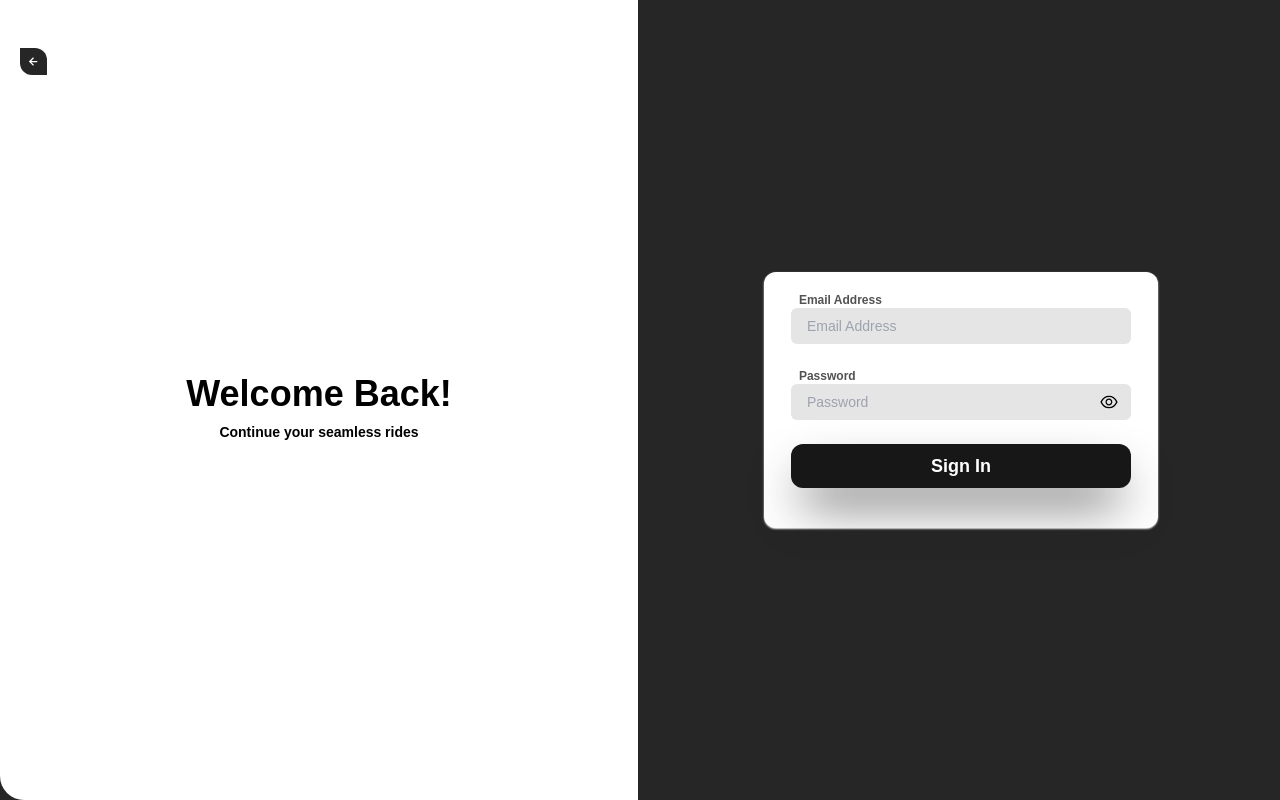
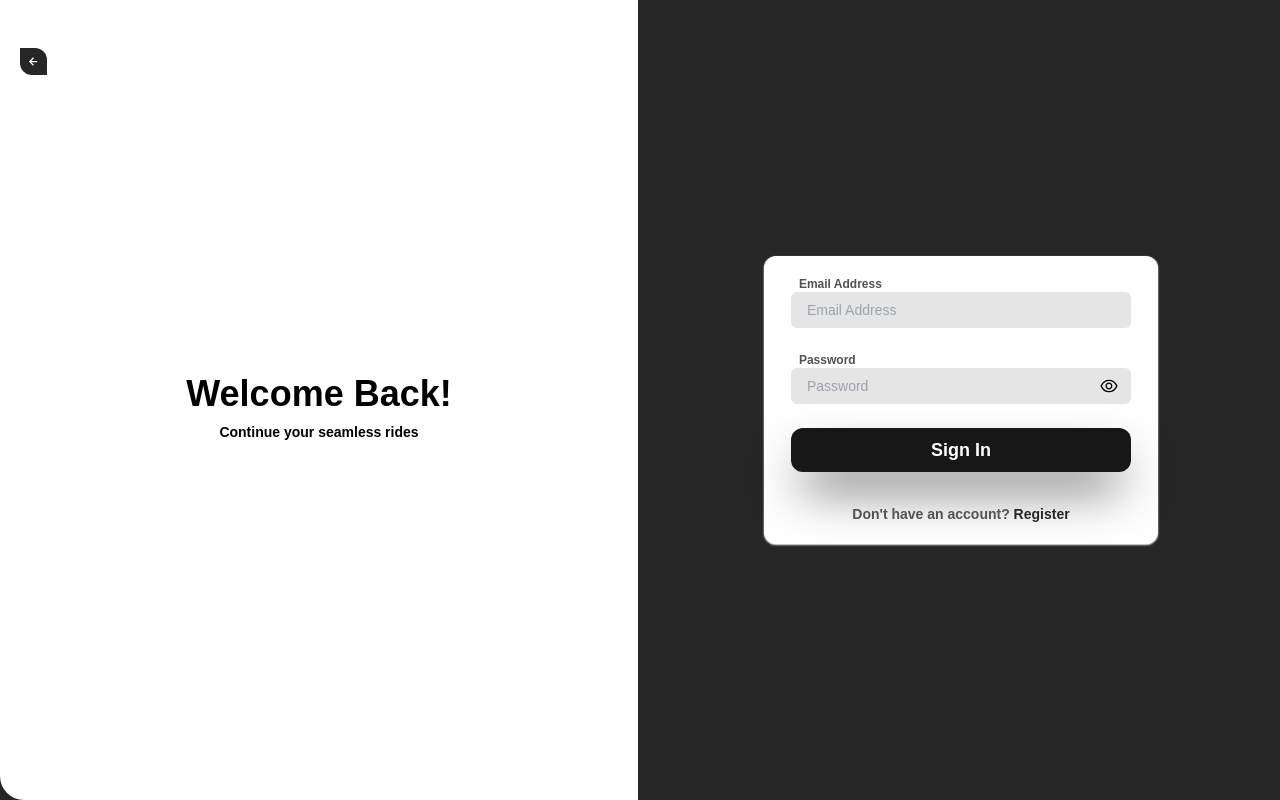
Before and after one commit to TubiOb/REACT, a React (Create React App) app in the folder fleetlink/: page /login in a window 1280 px wide. Built offline with nearby package versions, Linux system fonts and the light colour scheme; the HTML template or start-up script is replaced by a standard one.

Commit message:
Added connection between the Sign In and Sign Up form

```diff
--- a/fleetlink/src/components/LoginForm.jsx
+++ b/fleetlink/src/components/LoginForm.jsx
@@ -7,6 +7,7 @@ import { getDocs, doc, collection } from 'firebase/firestore'
 import Toast from './Toast'
 import { toast } from 'react-toastify'
 import 'react-toastify/dist/ReactToastify.css'
+import { Link } from 'react-router-dom';
 
 const LoginForm = () => {
 
@@ -104,7 +105,7 @@ const LoginForm = () => {
 
   return (
     <div className='w-full md:w-[50%] h-screen bg-inherit flex flex-col items-center justify-center p-4 mb-3 relative'>
-        <form onSubmit={handleLogin} method='GET' className='mx-auto mt-8 md:mt-0 bg-white outline-none border-none rounded-xl shadow-sm shadow-neutral-50 w-[85%] md:w-[65%] inline-flex flex-col h-64 gap-4 px-2 py-5'>
+        <form onSubmit={handleLogin} method='GET' className='mx-auto mt-8 md:mt-0 bg-white outline-none border-none rounded-xl shadow-sm shadow-neutral-50 w-[85%] md:w-[65%] inline-flex flex-col h-auto gap-4 px-2 py-5'>
             <InputFields placeholder='Email Address' onInputChange={(value) => handleInputChange(value, 'emailAddress')}/>
             <InputFields placeholder='Password' onInputChange={(value) => handleInputChange(value, 'password')}/>
 
@@ -112,7 +113,7 @@ const LoginForm = () => {
                 <button type="submit" className='text-white px-2 py-2 rounded-xl w-full mx-auto bg-neutral-900 font-semibold shadow-neutral-800 shadow-2xl transition duration-300 hover:bg-white hover:text-neutral-900 hover:shadow-md hover:font-semibold hover:border hover:border-neutral-300 hover:shadow-neutral-300 text-sm md:text-lg flex items-center justify-center' >Sign In</button>
                 {/* <div className='text-neutral-600 font-semibold text-xs ml-auto mt-1.5 mr-2 flex flex-row-reverse hover:cursor-pointer'>Forgot Password?</div> */}
             </div>
-
+            <Link to="/signup" className="block text-sm text-neutral-600 font-semibold mt-4 mx-auto">Don't have an account? <span className='text-neutral-800 font-semibold hover:underline'>Register</span></Link>
         </form>
         <Toast showToast={showToastMessage} />
     </div>
--- a/fleetlink/src/components/SignupForm.jsx
+++ b/fleetlink/src/components/SignupForm.jsx
@@ -7,6 +7,7 @@ import { createUserWithEmailAndPassword } from 'firebase/auth'
 import Toast from './Toast'
 import { toast } from 'react-toastify'
 import 'react-toastify/dist/ReactToastify.css'
+import { Link } from 'react-router-dom'
 
 
 const SignupForm = () => {
@@ -106,6 +107,7 @@ const SignupForm = () => {
             <div className='w-[90%] flex flex-col mx-auto'>
                 <button type="submit" className='text-white px-2 py-2 rounded-xl w-full mx-auto bg-neutral-900 font-semibold shadow-neutral-800 shadow-2xl transition duration-300 hover:bg-white hover:text-neutral-900 hover:shadow-md hover:font-semibold hover:border hover:border-neutral-300 hover:shadow-neutral-300 text-sm md:text-lg flex items-center justify-center' >Sign Up</button>
             </div>
+            <Link to="/login" className="block text-sm text-neutral-600 font-semibold mt-4 mx-auto">Have an account? <span className='text-neutral-800 font-semibold hover:underline'>Login</span></Link>
         </form>
         <Toast showToast={showToastMessage} />
     </div>
```
